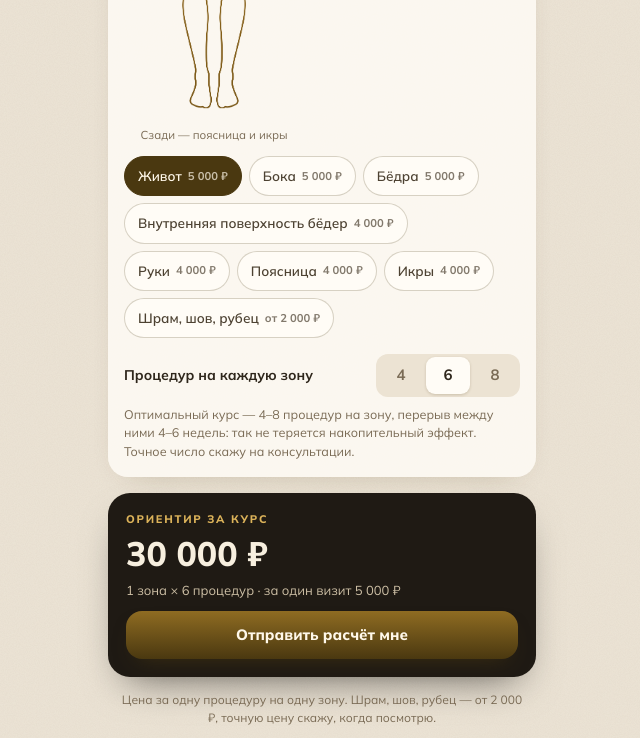
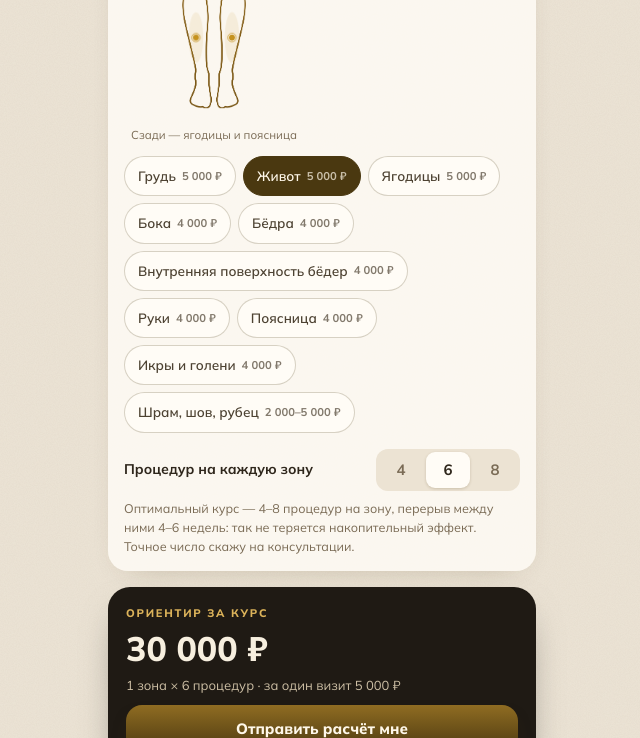
Before and after one commit to razdensya18/razdensya18.ru, a plain HTML site: page kalkulyator.html in a window 1280 px wide. Shown: the part 610-1348 px from the top of the page, without its empty margins (318-958 px from the left). Drawn offline with Linux system fonts and the light colour scheme.

Commit message:
Прайс Марины: грудь, живот, ягодицы — 5 000; руки, бока, бёдра, поясница, ноги — 4 000; шрамы 2 000–5 000; новые зоны на фигуре
Co-Authored-By: Claude Opus 5.5 <noreply@anthropic.com>

```diff
--- a/common/brand.js
+++ b/common/brand.js
@@ -16,16 +16,20 @@
 
   // Прайс по зонам (цена за одну процедуру на одну зону)
   R.zones = [
+    { id: "grud", name: "Грудь", price: 5000 },
     { id: "zhivot", name: "Живот", price: 5000 },
-    { id: "boka", name: "Бока", price: 5000 },
-    { id: "bedra", name: "Бёдра", price: 5000 },
+    { id: "yagodicy", name: "Ягодицы", price: 5000 },
+    { id: "boka", name: "Бока", price: 4000 },
+    { id: "bedra", name: "Бёдра", price: 4000 },
     { id: "vnutr", name: "Внутренняя поверхность бёдер", price: 4000 },
     { id: "ruki", name: "Руки", price: 4000 },
     { id: "poyasnica", name: "Поясница", price: 4000 },
-    { id: "ikry", name: "Икры", price: 4000 },
-    { id: "shram", name: "Шрам, шов, рубец", price: 2000, from: true }
+    { id: "ikry", name: "Икры и голени", price: 4000 },
+    { id: "shram", name: "Шрам, шов, рубец", price: 2000, from: true, to: 5000 }
   ];
   R.zone = function (id) { return R.zones.filter(function (z) { return z.id === id })[0] };
+  // Цена зоны для показа: «4 000 ₽» или вилка «2 000–5 000 ₽» (в расчётах берётся нижняя граница)
+  R.price = function (z) { return z.to ? R.rub(z.price).replace(/\s₽$/, "") + "–" + R.rub(z.to) : (z.from ? "от " : "") + R.rub(z.price) };
 
   // Список вариантов для галереи и панели просмотра
   R.variants = [
--- a/kalkulyator.html
+++ b/kalkulyator.html
@@ -106,7 +106,7 @@ h1 { margin: 14px 0 4px; font: 400 34px/1.02 var(--f-display); text-align: cente
     <button type="button" class="btn btn-gold" id="go" disabled>Отправить расчёт мне</button>
   </section>
 
-  <p class="note">Цена за одну процедуру на одну зону. Шрам, шов, рубец — от 2 000 ₽, точную цену скажу, когда посмотрю.</p>
+  <p class="note">Цена за одну процедуру на одну зону. Шрам, шов, рубец — от 2 000 до 5 000 ₽, точную цену скажу, когда посмотрю.</p>
   <div class="contacts"></div>
   <p class="signature"></p>
 </main>
@@ -118,12 +118,14 @@ h1 { margin: 14px 0 4px; font: 400 34px/1.02 var(--f-display); text-align: cente
   var chips = document.getElementById("chips"), side = "front";
   // Зоны поверх фигуры: [центр x, центр y, полуось x, полуось y, наклон] в пикселях картинки 495×1248
   var FIG = {
-    front: { img: "img/figura-front.png", hint: "Сзади — поясница и икры",
+    front: { img: "img/figura-front.png", hint: "Сзади — ягодицы и поясница",
       zones: [["ruki", [[122, 430, 16, 85, 12], [373, 430, 16, 85, -12]]], ["boka", [[168, 470, 13, 70, 0], [327, 470, 13, 70, 0]]],
-        ["zhivot", [[247, 465, 58, 62, 0]]], ["bedra", [[175, 720, 32, 115, -3], [320, 720, 32, 115, 3]]], ["vnutr", [[222, 735, 13, 95, 0], [273, 735, 13, 95, 0]]]] },
-    back: { img: "img/figura-back.png", hint: "Спереди — живот и внутренняя поверхность бёдер",
+        ["zhivot", [[247, 465, 58, 62, 0]]], ["bedra", [[175, 720, 32, 115, -3], [320, 720, 32, 115, 3]]], ["vnutr", [[222, 735, 13, 95, 0], [273, 735, 13, 95, 0]]],
+        ["grud", [[212, 342, 30, 34, 0], [283, 342, 30, 34, 0]]], ["ikry", [[198, 1030, 20, 70, 0], [297, 1030, 20, 70, 0]]]] },
+    back: { img: "img/figura-back.png", hint: "Спереди — грудь, живот и внутренняя поверхность бёдер",
       zones: [["ruki", [[121, 440, 16, 85, 5], [374, 440, 16, 85, -5]]], ["boka", [[158, 500, 11, 50, 0], [337, 500, 11, 50, 0]]],
-        ["poyasnica", [[247, 478, 72, 42, 0]]], ["bedra", [[195, 790, 38, 95, 0], [300, 790, 38, 95, 0]]], ["ikry", [[200, 1020, 26, 72, 0], [295, 1020, 26, 72, 0]]]] }
+        ["poyasnica", [[247, 478, 72, 42, 0]]], ["bedra", [[195, 790, 38, 95, 0], [300, 790, 38, 95, 0]]], ["ikry", [[200, 1020, 26, 72, 0], [295, 1020, 26, 72, 0]]],
+        ["yagodicy", [[201, 612, 42, 48, 0], [294, 612, 42, 48, 0]]]] }
   };
   function ell(e, cls) { return '<ellipse class="' + cls + '" cx="' + e[0] + '" cy="' + e[1] + '" rx="' + e[2] + '" ry="' + e[3] + '"' + (e[4] ? ' transform="rotate(' + e[4] + " " + e[0] + " " + e[1] + ')"' : "") + "/>" }
   function drawFig() {
@@ -138,7 +140,7 @@ h1 { margin: 14px 0 4px; font: 400 34px/1.02 var(--f-display); text-align: cente
     render();
   }
   chips.innerHTML = R.zones.map(function (z) {
-    return '<button type="button" class="chip" data-z="' + z.id + '" aria-pressed="false">' + z.name + " <small>" + (z.from ? "от " : "") + R.rub(z.price) + "</small></button>";
+    return '<button type="button" class="chip" data-z="' + z.id + '" aria-pressed="false">' + z.name + " <small>" + R.price(z) + "</small></button>";
   }).join("");
 
   function toggle(id) {
@@ -156,7 +158,7 @@ h1 { margin: 14px 0 4px; font: 400 34px/1.02 var(--f-display); text-align: cente
     var list = R.zones.filter(function (z) { return picked.indexOf(z.id) > -1 });
     var one = list.reduce(function (s, z) { return s + z.price }, 0);
     document.getElementById("picked").innerHTML = list.length
-      ? "<ul>" + list.map(function (z) { return "<li><span>" + z.name + "</span><b>" + (z.from ? "от " : "") + R.rub(z.price) + "</b></li>" }).join("") + "</ul>"
+      ? "<ul>" + list.map(function (z) { return "<li><span>" + z.name + "</span><b>" + R.price(z) + "</b></li>" }).join("") + "</ul>"
       : '<p class="empty">Нажмите на зону на фигуре или выберите её ниже.</p>';
     document.querySelectorAll("#cnt button").forEach(function (b) { b.setAttribute("aria-pressed", +b.dataset.c === count) });
     var hasFrom = list.some(function (z) { return z.from });
@@ -188,7 +190,7 @@ h1 { margin: 14px 0 4px; font: 400 34px/1.02 var(--f-display); text-align: cente
     var list = R.zones.filter(function (z) { return picked.indexOf(z.id) > -1 });
     var one = list.reduce(function (s, z) { return s + z.price }, 0);
     var text = "Здравствуйте, Марина! Расчёт с сайта:\n" +
-      list.map(function (z) { return "• " + z.name + " — " + (z.from ? "от " : "") + R.rub(z.price) }).join("\n") +
+      list.map(function (z) { return "• " + z.name + " — " + R.price(z) }).join("\n") +
       "\nПроцедур на зону: " + count + "\nОриентир за курс: " + R.rub(one * count) + "\nХочу записаться на консультацию.";
     R.send(text, { title: "Ваш расчёт" });
   });
```
Also changed, not shown: chat.html (+1 -1 lines), index.html (+1 -1 lines), zapis.html (+1 -1 lines).
